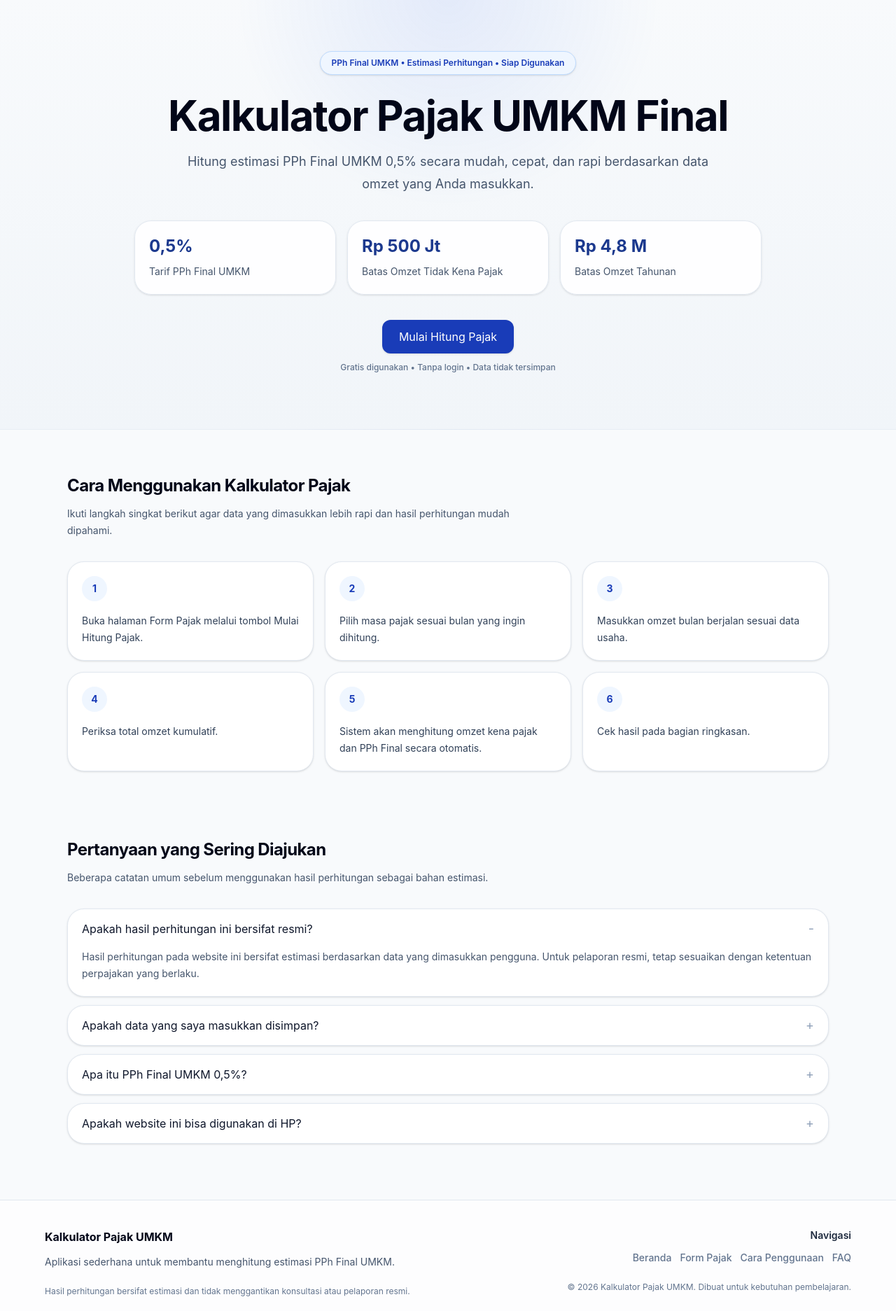
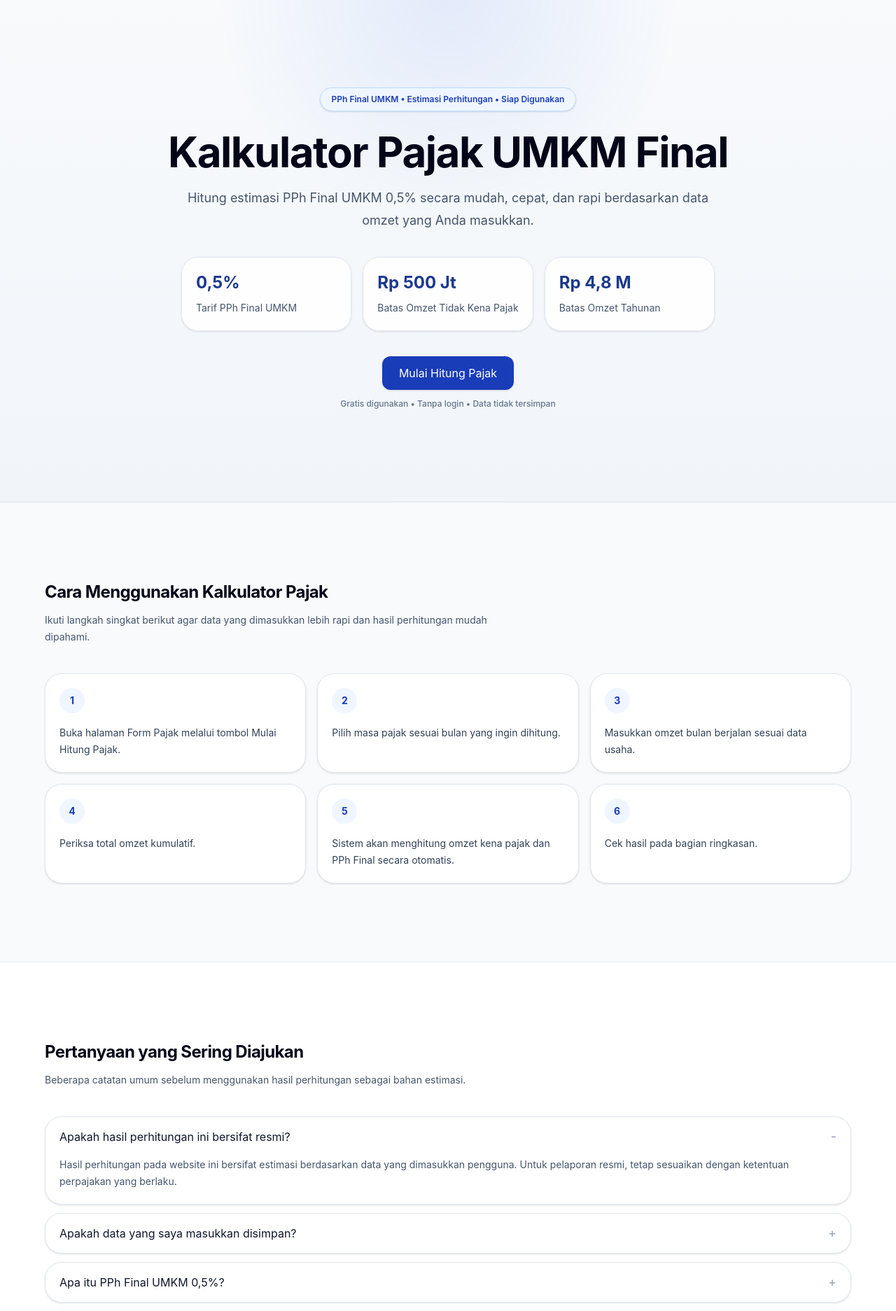
Before and after one commit to DimasAkbarF/KalkulatorPajak, a React (Vite) app: page / in a window 1280 px wide. Shown: the part 80-1953 px from the top of the page at 70% size. Built offline with nearby package versions, Linux system fonts and the light colour scheme.

Commit message:
style(layout): improve page section spacing

```diff
--- a/src/components/FAQSection.jsx
+++ b/src/components/FAQSection.jsx
@@ -25,8 +25,12 @@ export default function FAQSection() {
   const [openIndex, setOpenIndex] = useState(0);
 
   return (
-    <section id="faq" className="mx-auto max-w-6xl px-4 pb-20 pt-8 sm:px-6 lg:px-8">
-      <div className="mb-8 max-w-2xl">
+    <section
+      id="faq"
+      className="border-t border-slate-200/70 bg-white px-4 py-20 dark:border-white/10 dark:bg-black sm:px-6 sm:py-24 lg:px-8 lg:py-28"
+    >
+      <div className="mx-auto max-w-6xl">
+        <div className="mb-10 max-w-2xl">
           <h2 className="text-2xl font-bold tracking-tight text-slate-950 dark:text-white">
             Pertanyaan yang Sering Diajukan
           </h2>
@@ -60,6 +64,7 @@ export default function FAQSection() {
             );
           })}
         </div>
+      </div>
     </section>
   );
 }
--- a/src/components/Footer.jsx
+++ b/src/components/Footer.jsx
@@ -12,7 +12,7 @@ export default function Footer({ onNavigate }) {
   }
 
   return (
-    <footer className="border-t border-slate-200 bg-white/70 px-4 py-10 dark:border-white/10 dark:bg-black/40 sm:px-6 lg:px-8">
+    <footer className="border-t border-slate-200 bg-white px-4 py-12 dark:border-white/10 dark:bg-black sm:px-6 sm:py-14 lg:px-8">
       <div className="mx-auto grid max-w-6xl gap-8 md:grid-cols-[1.5fr_1fr]">
         <div>
           <h2 className="text-base font-bold text-slate-950 dark:text-white">Kalkulator Pajak UMKM</h2>
--- a/src/components/HeroSection.jsx
+++ b/src/components/HeroSection.jsx
@@ -8,9 +8,9 @@ export default function HeroSection({ onStart }) {
   return (
     <section
       id="beranda"
-      className="relative overflow-hidden border-b border-slate-200/70 bg-[radial-gradient(circle_at_top,rgba(37,99,235,0.10),transparent_34%),linear-gradient(to_bottom,#f8fafc,#f1f5f9)] px-4 py-16 sm:px-6 sm:py-20 lg:px-8 dark:border-white/10 dark:bg-[radial-gradient(circle_at_top,rgba(37,99,235,0.18),transparent_35%),linear-gradient(to_bottom,#020617,#000000)]"
+      className="relative flex min-h-[calc(100svh-72px)] items-center overflow-hidden border-b border-slate-200/70 bg-[radial-gradient(circle_at_top,rgba(37,99,235,0.10),transparent_34%),linear-gradient(to_bottom,#f8fafc,#f1f5f9)] px-4 py-20 dark:border-white/10 dark:bg-[radial-gradient(circle_at_top,rgba(37,99,235,0.18),transparent_35%),linear-gradient(to_bottom,#020617,#000000)] sm:px-6 sm:py-24 lg:min-h-[calc(100vh-76px)] lg:px-8 lg:py-28"
     >
-      <div className="mx-auto max-w-6xl text-center">
+      <div className="mx-auto flex max-w-6xl flex-col items-center justify-center text-center">
         <div className="inline-flex items-center rounded-full border border-blue-200 bg-blue-50 px-4 py-2 text-xs font-semibold text-blue-800 shadow-sm dark:border-blue-400/20 dark:bg-blue-400/10 dark:text-blue-200 dark:shadow-none">
           PPh Final UMKM • Estimasi Perhitungan • Siap Digunakan
         </div>
--- a/src/components/Layout.jsx
+++ b/src/components/Layout.jsx
@@ -1,6 +1,6 @@
 export default function Layout({ children }) {
   return (
-    <main className="min-h-screen overflow-x-hidden bg-slate-50 text-slate-900 dark:bg-[radial-gradient(circle_at_top,rgba(37,99,235,0.12),transparent_30%),linear-gradient(to_bottom,#020617,#000000)] dark:text-white">
+    <main className="min-h-screen overflow-x-hidden bg-slate-50 text-slate-900 dark:bg-black dark:text-white">
       <div>{children}</div>
     </main>
   );
--- a/src/components/UsageGuide.jsx
+++ b/src/components/UsageGuide.jsx
@@ -9,8 +9,12 @@ const steps = [
 
 export default function UsageGuide() {
   return (
-    <section id="cara-penggunaan" className="mx-auto max-w-6xl px-4 py-16 sm:px-6 lg:px-8">
-      <div className="mb-8 max-w-2xl">
+    <section
+      id="cara-penggunaan"
+      className="border-t border-slate-200/70 bg-slate-50 px-4 py-20 dark:border-white/10 dark:bg-[#020617] sm:px-6 sm:py-24 lg:px-8 lg:py-28"
+    >
+      <div className="mx-auto max-w-6xl">
+        <div className="mb-10 max-w-2xl">
           <h2 className="text-2xl font-bold tracking-tight text-slate-950 dark:text-white">
             Cara Menggunakan Kalkulator Pajak
           </h2>
@@ -33,6 +37,7 @@ export default function UsageGuide() {
             </div>
           ))}
         </div>
+      </div>
     </section>
   );
 }
--- a/src/pages/HomePage.jsx
+++ b/src/pages/HomePage.jsx
@@ -9,12 +9,12 @@ export default function HomePage({ onNavigate }) {
   return (
     <>
       <HeroSection onStart={() => onNavigate("/form-pajak")} />
-      <LazyOnVisible minHeight={360} rootMargin="200px">
+      <LazyOnVisible minHeight={560} rootMargin="200px">
         <Suspense fallback={null}>
           <UsageGuide />
         </Suspense>
       </LazyOnVisible>
-      <LazyOnVisible minHeight={360} rootMargin="200px">
+      <LazyOnVisible minHeight={520} rootMargin="200px">
         <Suspense fallback={null}>
           <FAQSection />
         </Suspense>
--- a/src/pages/TaxFormPage.jsx
+++ b/src/pages/TaxFormPage.jsx
@@ -66,16 +66,17 @@ export default function TaxFormPage({ onNavigate }) {
   }
 
   return (
-    <section className="mx-auto max-w-6xl px-4 py-10 sm:px-6 sm:py-14 lg:px-8">
+    <section className="min-h-[calc(100svh-72px)] px-4 py-16 sm:px-6 sm:py-20 lg:min-h-[calc(100vh-76px)] lg:px-8 lg:py-24">
+      <div className="mx-auto max-w-6xl">
         <button
           type="button"
           onClick={() => onNavigate("/")}
-        className="mb-6 inline-flex items-center text-sm font-medium text-slate-600 hover:text-blue-800 dark:text-slate-400 dark:hover:text-white"
+          className="mb-8 inline-flex items-center text-sm font-medium text-slate-600 hover:text-blue-800 dark:text-slate-400 dark:hover:text-white"
         >
           ← Kembali ke Beranda
         </button>
 
-      <div className="mb-8 max-w-2xl">
+        <div className="mb-10 max-w-2xl">
           <p className="text-xs font-semibold uppercase tracking-[0.2em] text-blue-800 dark:text-blue-200">
             Form Pajak
           </p>
@@ -100,6 +101,7 @@ export default function TaxFormPage({ onNavigate }) {
             <InfoCard />
           </aside>
         </div>
+      </div>
     </section>
   );
 }
```
Also changed, not shown: 1 other file (tests, documents, lock files or other folders). Lines whose indentation alone changed are shown as unchanged.
